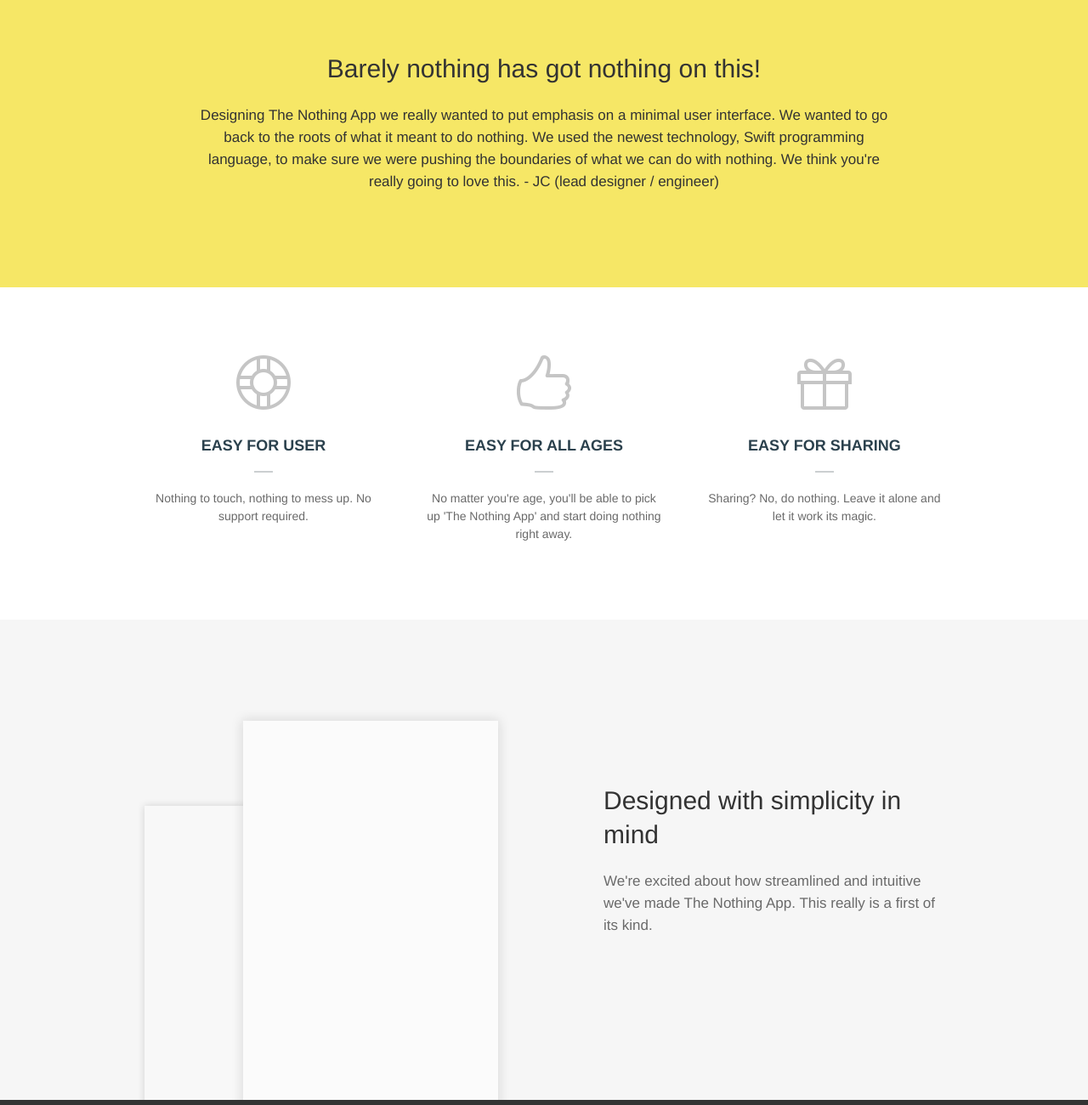
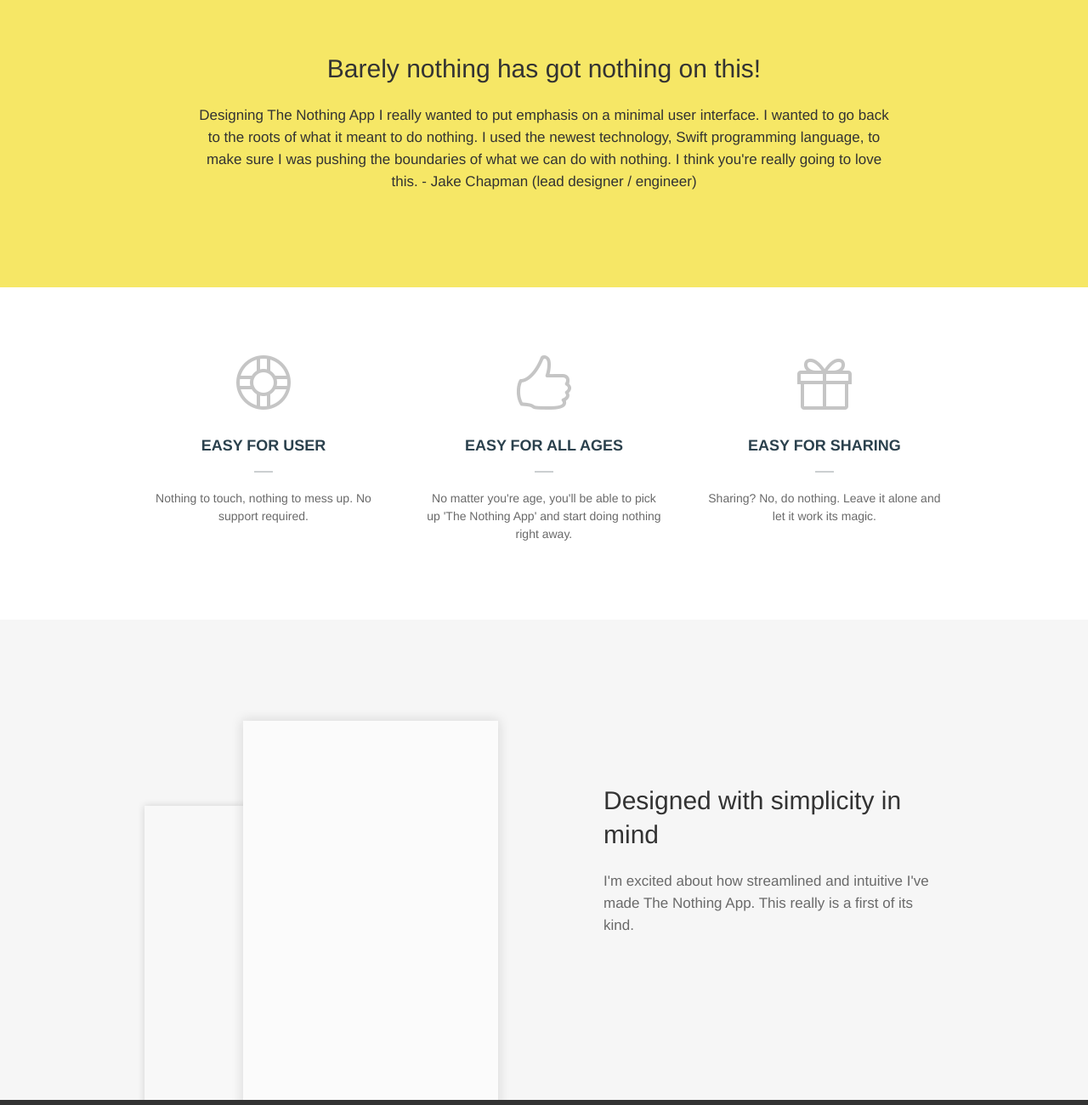
Before and after one commit to imjakechapman/TheNothingApp, a plain HTML site: page index.html in a window 1280 px wide. Shown: the part 680-1980 px from the top of the page at 85% size. Drawn offline with Linux system fonts and the light colour scheme.

Commit message:
updating text.

```diff
--- a/index.html
+++ b/index.html
@@ -23,7 +23,7 @@
         <section class="simple ceo-note">
             <div class="wrap">
                 <h1>Barely nothing has got nothing on this!</h1>
-                <p>Designing The Nothing App we really wanted to put emphasis on a minimal user interface. We wanted to go back to the roots of what it meant to do nothing. We used the newest technology, Swift programming language, to make sure we were pushing the boundaries of what we can do with nothing. We think you're really going to love this. - JC (lead designer / engineer)</p>
+                <p>Designing The Nothing App I really wanted to put emphasis on a minimal user interface. I wanted to go back to the roots of what it meant to do nothing. I used the newest technology, Swift programming language, to make sure I was pushing the boundaries of what we can do with nothing. I think you're really going to love this. - Jake Chapman (lead designer / engineer)</p>
             </div><!-- wrap -->
         </section><!-- simple -->
         <section class="features">
@@ -53,7 +53,7 @@
                     <div class="box visible">
                         <div class="box-text">
                             <h3>Designed with simplicity in mind</h3>
-                            <p>We're excited about how streamlined and intuitive we've made The Nothing App. This really is a first of its kind.</p>
+                            <p>I'm excited about how streamlined and intuitive I've made The Nothing App. This really is a first of its kind.</p>
                         </div>
                         <img src="upload/tabs.png" width="437" height="459" alt="">
                     </div><!-- box -->
```
